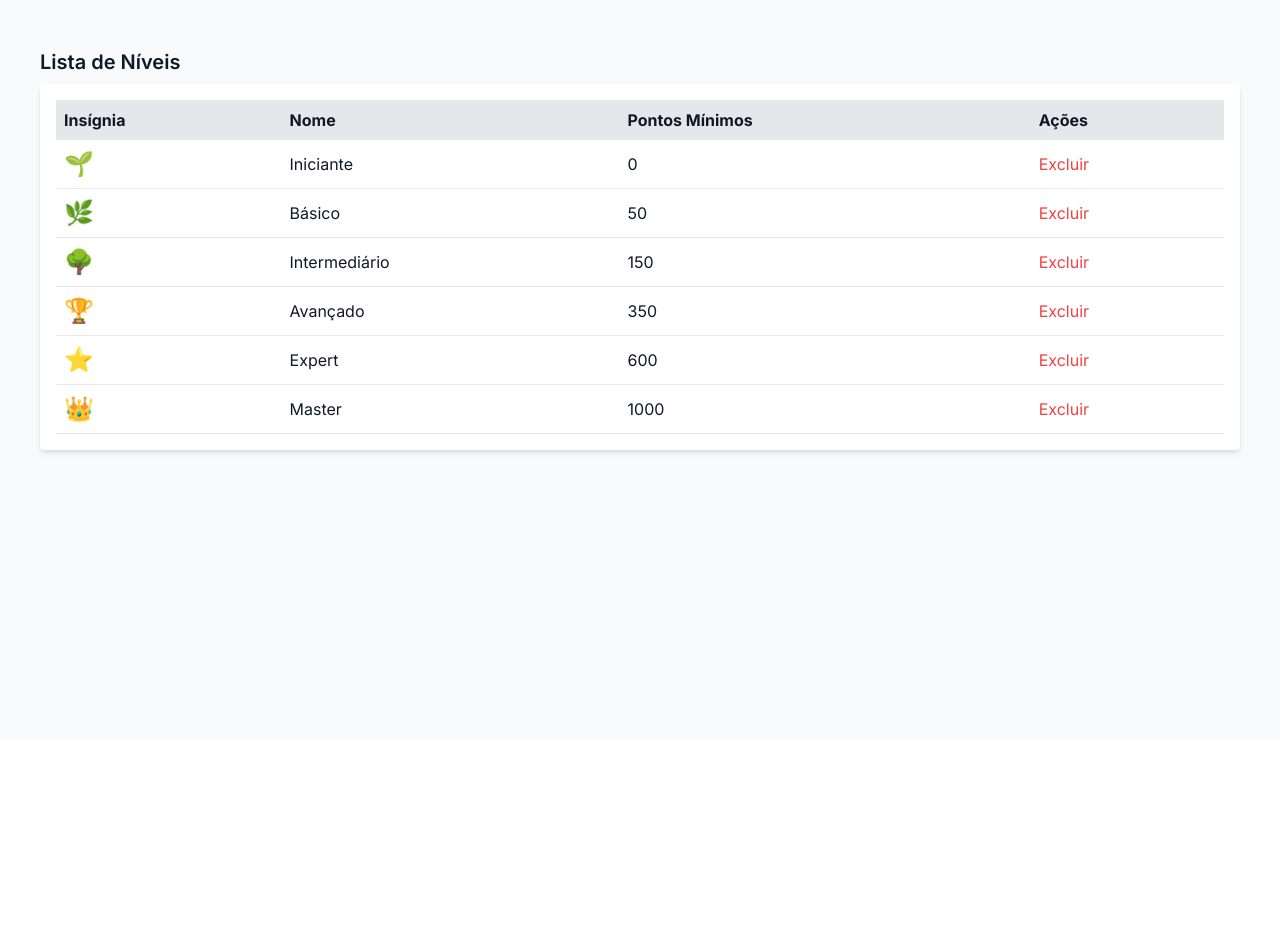
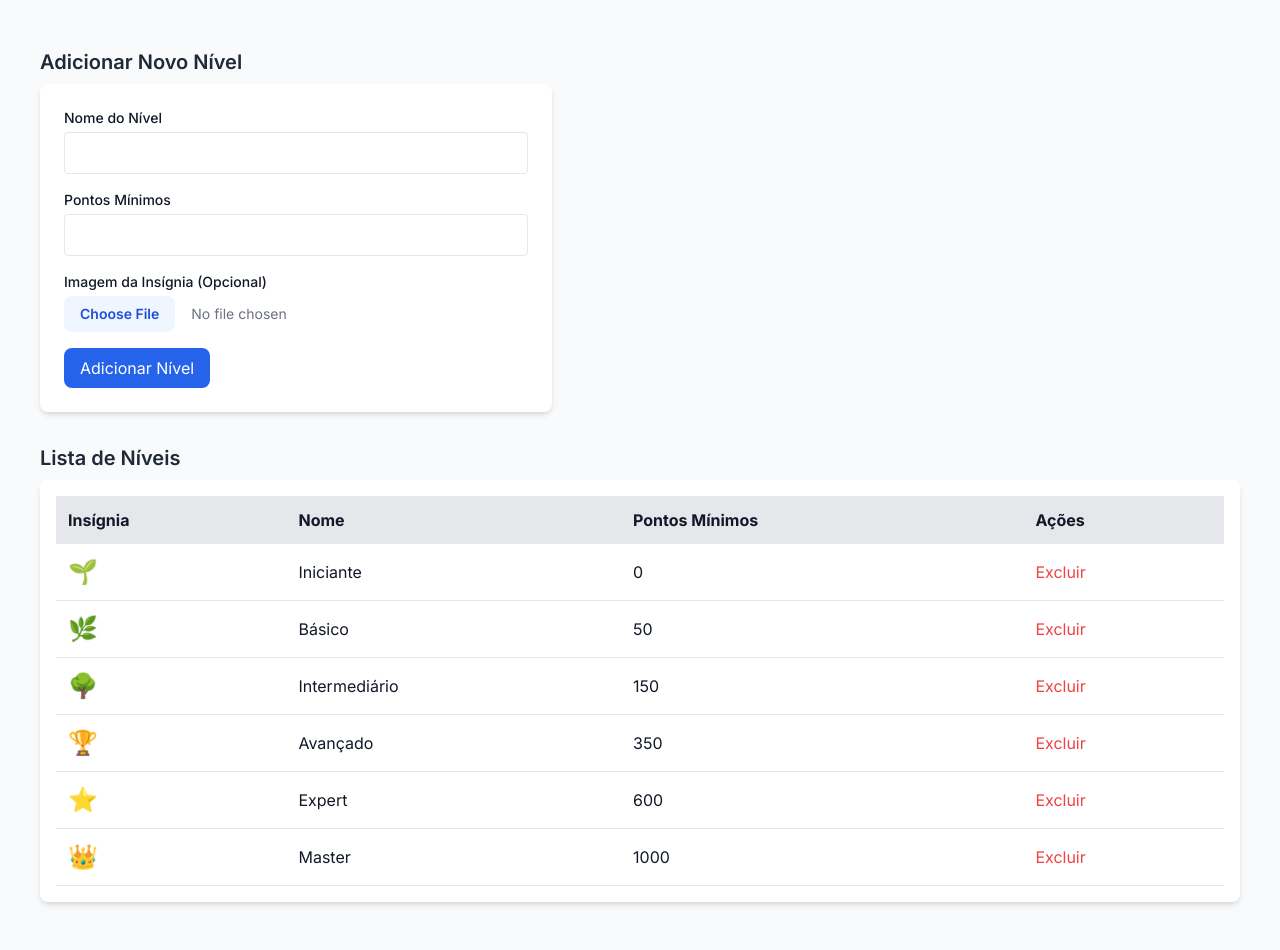
Before and after one commit to AlexandreCalmonJr/service_desk_chat_moderno, a Flask app: page /admin/levels in a window 1280 px wide. Shown: the part 60-1010 px from the top of the page. Before the commit the page ends 515 px from the top, so only its background shows below. Run offline with Flask 3, Linux system fonts and the light colour scheme; a user stored in the database is signed in; tables that the repository leaves empty hold one stand-in row (values such as "Sample post"); some libraries are stand-ins or nearby versions.

Commit message:
admin level manutenção

```diff
--- a/templates/admin_levels.html
+++ b/templates/admin_levels.html
@@ -1,32 +1,58 @@
 {% extends "admin_base.html" %}
+
 {% block title %}Admin - Níveis - Service Desk{% endblock %}
+
 {% block page_title %}Gerenciar Níveis e Insígnias{% endblock %}
 
 {% block content %}
-<h2 class="text-xl font-semibold mb-2">Lista de Níveis</h2>
-<div class="bg-white dark:bg-gray-800 p-4 rounded shadow-md">
+    <div class="mb-8">
+        <h2 class="text-xl font-semibold mb-2 text-gray-800 dark:text-gray-200">Adicionar Novo Nível</h2>
+        <form method="POST" enctype="multipart/form-data" class="max-w-lg bg-white dark:bg-gray-800 p-6 rounded-lg shadow-md">
+            <div class="mb-4">
+                <label for="name" class="block text-sm font-medium">Nome do Nível</label>
+                <input type="text" id="name" name="name" class="w-full p-2 mt-1 border rounded dark:bg-gray-700 dark:border-gray-600" required>
+            </div>
+            <div class="mb-4">
+                <label for="min_points" class="block text-sm font-medium">Pontos Mínimos</label>
+                <input type="number" id="min_points" name="min_points" class="w-full p-2 mt-1 border rounded dark:bg-gray-700 dark:border-gray-600" required>
+            </div>
+            <div class="mb-4">
+                <label for="insignia_image" class="block text-sm font-medium">Imagem da Insígnia (Opcional)</label>
+                <input type="file" id="insignia_image" name="insignia_image" class="w-full mt-1 text-sm text-gray-500 file:mr-4 file:py-2 file:px-4 file:rounded-lg file:border-0 file:text-sm file:font-semibold file:bg-blue-50 file:text-blue-700 hover:file:bg-blue-100 dark:file:bg-gray-700 dark:file:text-gray-300 dark:hover:file:bg-gray-600" accept="image/*">
+            </div>
+            <button type="submit" class="bg-blue-600 text-white px-4 py-2 rounded-lg hover:bg-blue-700 transition">Adicionar Nível</button>
+        </form>
+    </div>
+
+    <div>
+        <h2 class="text-xl font-semibold mb-2 text-gray-800 dark:text-gray-200">Lista de Níveis</h2>
+        <div class="bg-white dark:bg-gray-800 p-4 rounded-lg shadow-md">
+            <div class="overflow-x-auto">
                 <table class="w-full">
                     <thead>
                         <tr class="bg-gray-200 dark:bg-gray-700">
-                <th class="p-2 text-left">Insígnia</th>
-                <th class="p-2 text-left">Nome</th>
-                <th class="p-2 text-left">Pontos Mínimos</th>
-                <th class="p-2 text-left">Ações</th> </tr>
+                            <th class="p-3 text-left">Insígnia</th>
+                            <th class="p-3 text-left">Nome</th>
+                            <th class="p-3 text-left">Pontos Mínimos</th>
+                            <th class="p-3 text-left">Ações</th>
+                        </tr>
                     </thead>
                     <tbody>
                         {% for level in levels %}
-                <tr class="border-b dark:border-gray-700">
-                    <td class="p-2">
+                            <tr class="border-b dark:border-gray-600">
+                                <td class="p-3">
                                     {% if level.insignia and 'cloudinary' in level.insignia %}
-                            <img src="{{ level.insignia }}" alt="{{ level.name }}" class="w-10 h-10 rounded-full">
+                                        <img src="{{ level.insignia }}" alt="{{ level.name }}" class="w-10 h-10 rounded-full object-cover">
                                     {% elif level.insignia %}
-                            <span class="text-2xl">{{ level.insignia }}</span> {% else %}
-                            <span>N/A</span>
+                                        <span class="text-2xl">{{ level.insignia }}</span>
+                                    {% else %}
+                                        <span class="text-gray-400">Nenhuma</span>
                                     {% endif %}
                                 </td>
-                    <td class="p-2">{{ level.name }}</td>
-                    <td class="p-2">{{ level.min_points }}</td>
-                    <td class="p-2"> <form method="POST" action="{{ url_for('admin_delete_level', level_id=level.id) }}" onsubmit="return confirm('Tem a certeza que quer excluir este nível?');">
+                                <td class="p-3">{{ level.name }}</td>
+                                <td class="p-3">{{ level.min_points }}</td>
+                                <td class="p-3">
+                                    <form method="POST" action="{{ url_for('admin_delete_level', level_id=level.id) }}" onsubmit="return confirm('Tem a certeza que quer excluir este nível?');">
                                         <button type="submit" class="text-red-500 hover:underline">Excluir</button>
                                     </form>
                                 </td>
@@ -35,4 +61,6 @@
                     </tbody>
                 </table>
             </div>
+        </div>
+    </div>
 {% endblock %}
```
Lines whose indentation alone changed are shown as unchanged.
